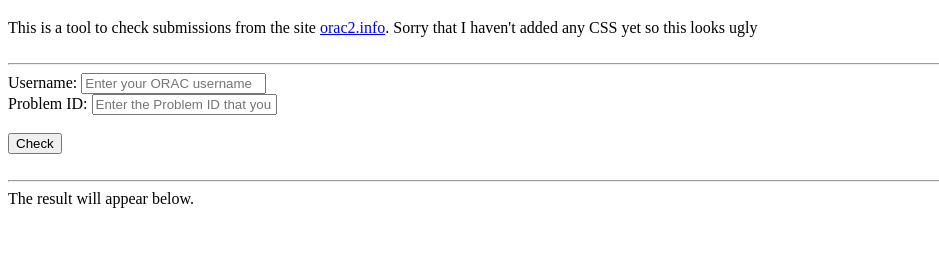
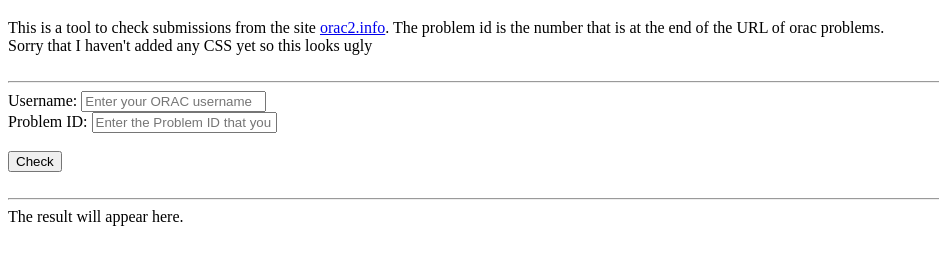
Before and after one commit to aperson31415/orac_checker, a plain HTML site: page index.html in a window 1280 px wide. Shown: the part 61-326 px from the top of the page, without its empty margins (0-939 px from the left). Drawn offline with Linux system fonts and the light colour scheme; a script that the page names is missing.

Commit message:
Update index.html

```diff
--- a/index.html
+++ b/index.html
@@ -8,12 +8,13 @@
     </head>
     <body>
         <h1>ORAC Submission Checker</h1>
-        This is a tool to check submissions from the site <a href="https://orac2.info">orac2.info</a>. Sorry that I haven't added any CSS yet so this looks ugly<br><br>
+        This is a tool to check submissions from the site <a href="https://orac2.info">orac2.info</a>. The problem id is the number that is at the end of the URL of orac problems. <br>
+        Sorry that I haven't added any CSS yet so this looks ugly<br><br>
         <hr>
         Username: <input id="user" type="text" placeholder="Enter your ORAC username"><br>
         Problem ID: <input id="problem_id" type="text" placeholder="Enter the Problem ID that you want to check"><br><br>
         <button onclick="check()">Check</button><br><br>
         <hr>
-        <div id="result">The result will appear below.</div>
+        <div id="result">The result will appear here.</div>
     </body>
 </html>
```
